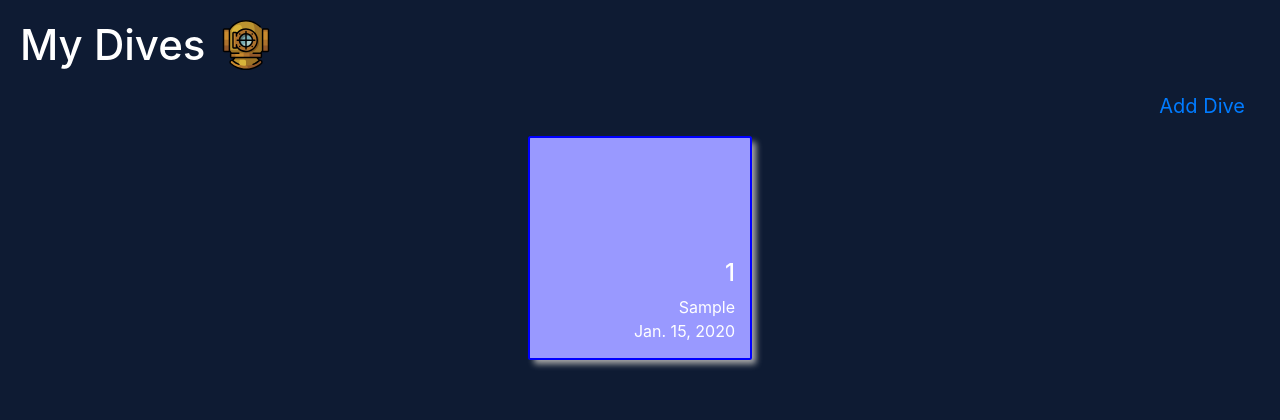
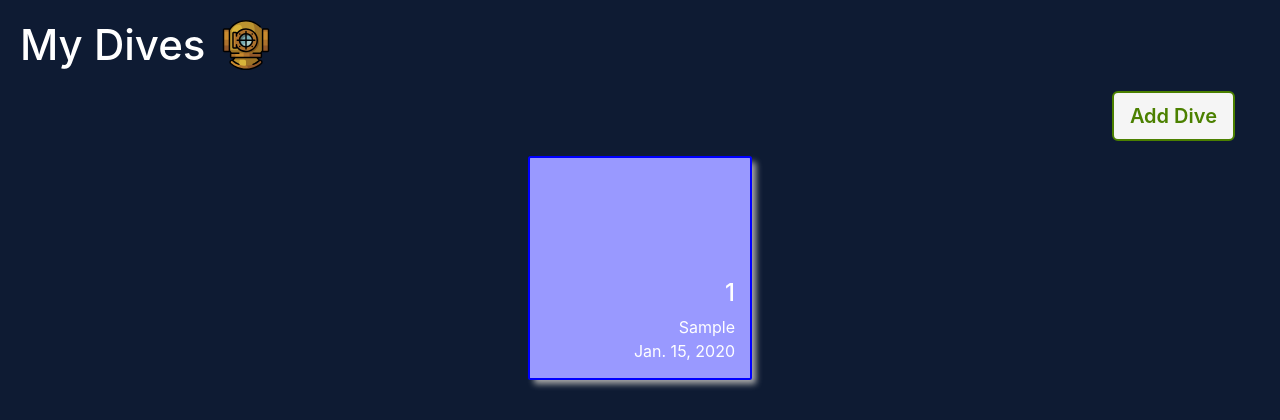
Before and after one commit to jwcrosby/neptune, a Django app: page /dives/ in a window 1280 px wide. Shown: the part 51-471 px from the top of the page. Run offline with Django 3.2, Linux system fonts and the light colour scheme; a user stored in the database is signed in; tables that the repository leaves empty hold one stand-in row (values such as "Sample post"); some libraries are stand-ins or nearby versions.

Commit message:
add 'add dive' button to dives index

```diff
--- a/main_app/static/css/dive-index.css
+++ b/main_app/static/css/dive-index.css
@@ -4,10 +4,9 @@
   margin: 0 35px 5px;
 }
 
-.add-a-new-text {
+.add-a-new-link {
   font-size: 20px;
 }
-
 
 .card-container {
   padding: 0 40px;
--- a/main_app/templates/dives/index.html
+++ b/main_app/templates/dives/index.html
@@ -18,7 +18,7 @@
 </section>
 
 <section class="add-a-new">
-  <a class="add-a-new-text" href="{% url 'dives_create' %}">Add Dive</a>
+  <a class="add-a-new-link btn submit" href="{% url 'dives_create' %}">Add Dive</a>
 </section>
 
 <section class="card-container">
```
